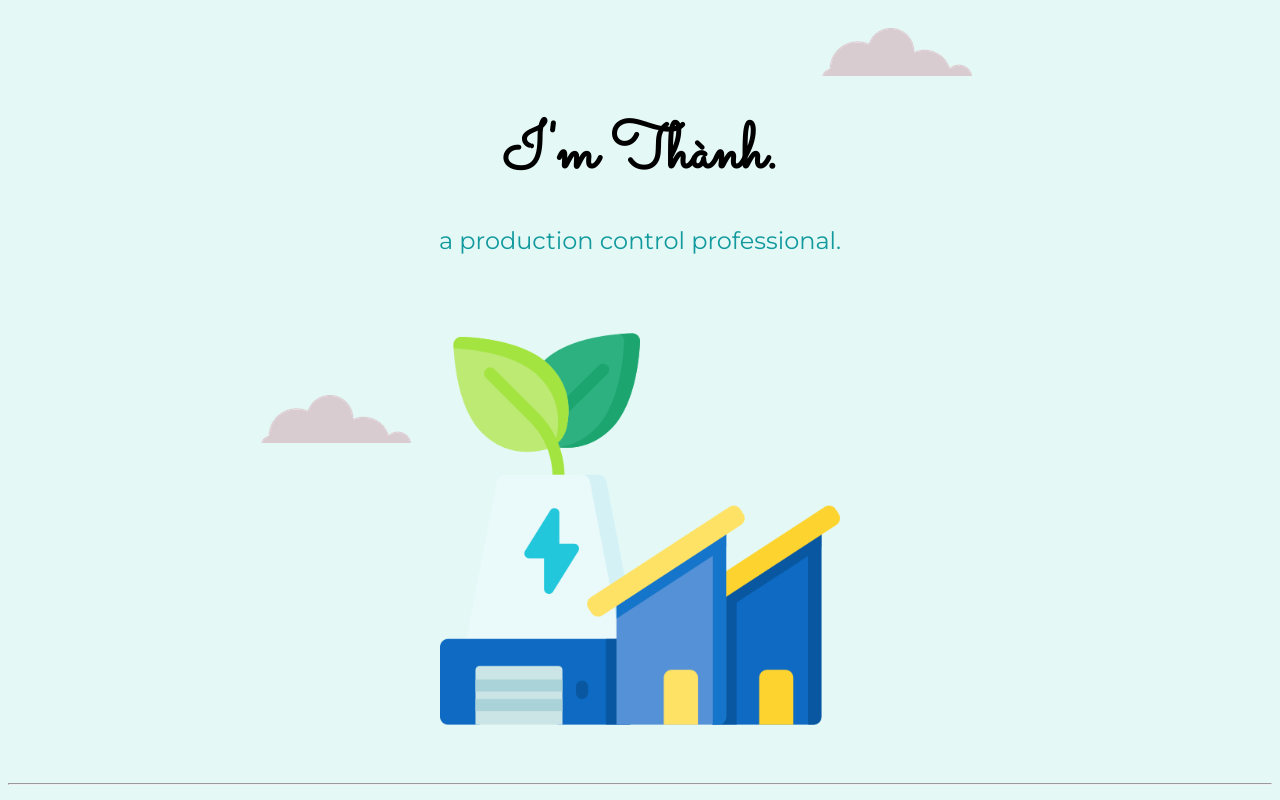
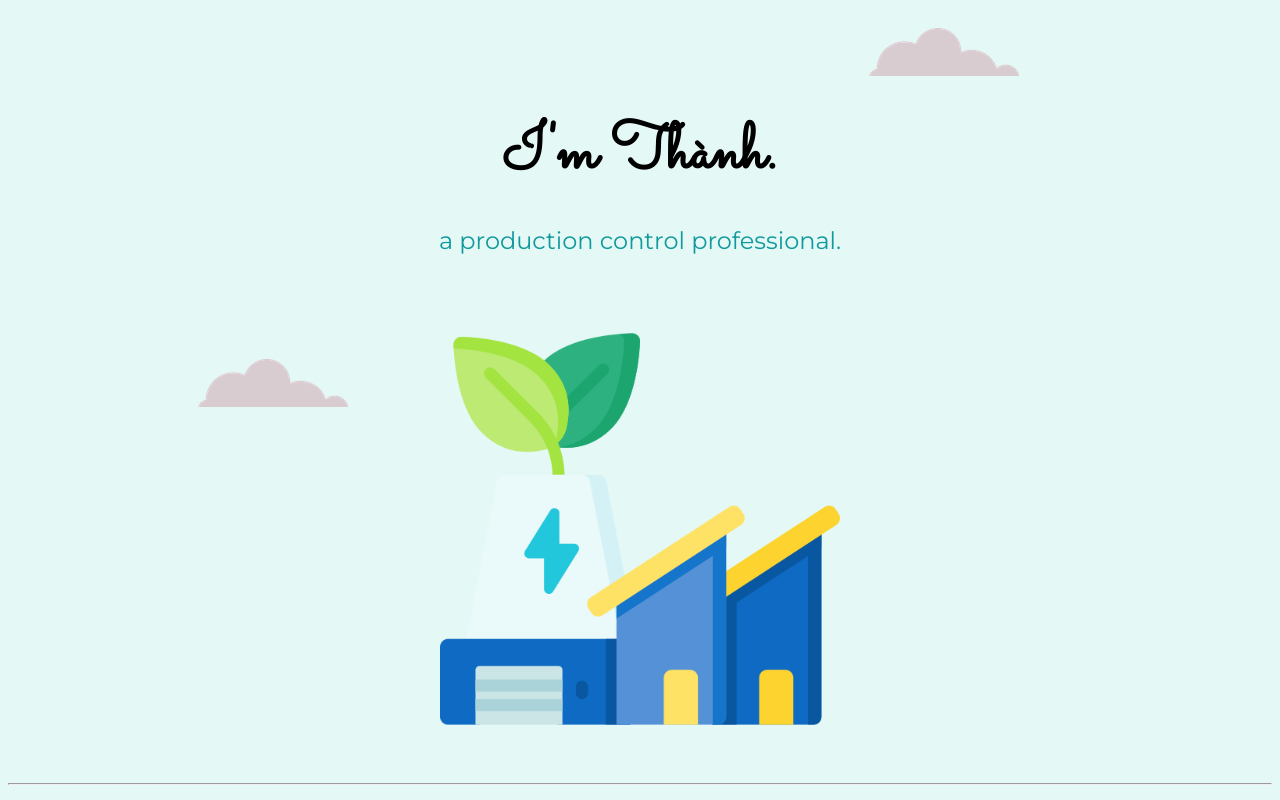
Before and after one commit to thanhnc2612/cv, a plain HTML site: page index.html in a window 1280 px wide. Shown: the top 800 px of the page. Drawn offline with Linux system fonts and the light colour scheme.

Commit message:
Update styles.css

```diff
--- a/styles.css
+++ b/styles.css
@@ -36,12 +36,12 @@ a {
 .top-cloud {
   position: absolute;
   top: 20px;
-  right: 300px;
+  right: 20%;
 }
 .bottom-cloud {
   position: absolute;
-  left: 20%;
-  bottom: 40%;
+  left: 15%;
+  bottom: 45%;
 }
 
 .profile {
```
